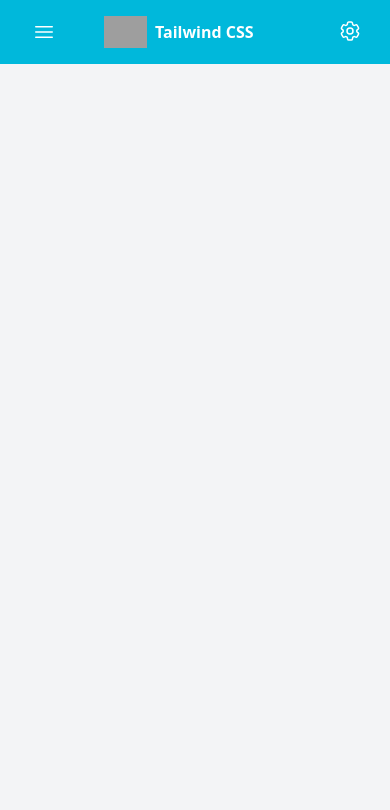
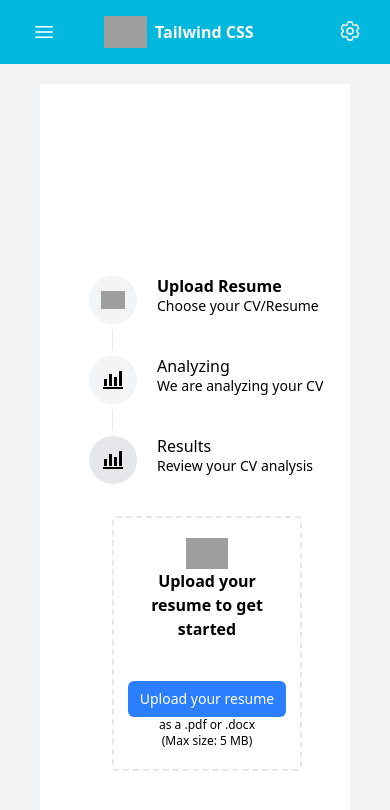
Before and after one commit to Asem-Mohamed-321/ITI-graduation-project, a React (Vite) app in the folder client side/: page /basic-scan in a window 390 px wide. Shown: the top 810 px of the page. Built offline with nearby package versions, Linux system fonts and the light colour scheme; grey boxes are pictures that could not be loaded.

Commit message:
adding uploading cv without job description and make questions page uses tests from api

```diff
--- a/client side/src/App.jsx
+++ b/client side/src/App.jsx
@@ -11,6 +11,7 @@ import Questions from "./assets/pages/Questions";
 import CVUpload from "./components/cvUpload";
 import ScorePage from "./components/scorePage";
 import { useState } from "react";
+import CVUploadWithNoDesc from "./assets/pages/UploadCvWithoutJopDescription";
 
 function App() {
   const location = useLocation();
@@ -32,6 +33,7 @@ function App() {
       <Route path="/score" element={<ScorePage />} />
       <Route path="upload-cv" element={<CVUpload passCvResults={setCvScore} />} />
       <Route path="/score" element={<ScorePage cvScore={cvScore} />} />
+      <Route path='basic-scan' element={<CVUploadWithNoDesc/>} />
     </Routes>
     {showFooter && <Footer />}
     {/* <div className="w-full mt-4">
--- /dev/null
+++ b/client side/src/assets/pages/UploadCvWithoutJopDescription.jsx
@@ -0,0 +1,204 @@
+import axios from "axios";
+import { useState, useRef } from "react";
+import { useNavigate } from "react-router-dom";
+
+export default function CVUploadWithNoDesc() {
+  const [step, setStep] = useState(1); // 1: Upload, 2: Loading, 3: Results
+  const [resumeFile, setResumeFile] = useState(null);
+  const [cvResults, setCvResults] = useState(null);
+  const navigate = useNavigate();
+  const fileInputRef = useRef(null);
+
+  const handleButtonClick = () => {
+    fileInputRef.current.click();
+  };
+
+  const handleFileChange = (event) => {
+    const file = event.target.files[0];
+    if (file && (file.type === "application/pdf" || file.name.endsWith(".docx"))) {
+      setResumeFile(file);
+      setStep(2);
+      handleUpload(file);
+    } else {
+      alert("Please upload a .pdf or .docx file only.");
+    }
+  };
+
+  const handleUpload = async (file) => {
+    setStep(2);
+    try {
+      const formData = new FormData();
+      formData.append("file", file);
+
+      const response = await axios.post(
+        "http://localhost:3000/cv/analyze",
+        formData,
+        {
+          headers: {
+            "Content-Type": "multipart/form-data",
+            Authorization: `Bearer ${localStorage.getItem("token")}`
+          }
+        }
+      );
+      console.log(response);
+
+      console.log("Analysis results:", response.data);
+      setCvResults(response.data);
+      setStep(3);
+    } catch (error) {
+      console.error("Error during analysis:", error);
+      alert("Failed to analyze the resume.");
+      setStep(1);
+    }
+  };
+
+  return (
+    <div className="my-5 mx-10 bg-white">
+      <div className="flex pr-12 pl-18 py-48 md:flex-row flex-col">
+        <div className="mr-12">
+          <ol className="relative text-gray-500 border-s border-gray-200 dark:border-gray-700 dark:text-gray-400 text-nowrap">
+            <li className="mb-10 ms-6">
+              <span
+                className={`absolute flex items-center justify-center w-12 h-12 ${
+                  step === 1 ? "bg-gray-100" : "bg-green-300"
+                } rounded-full -start-6 ring-6 ring-white`}
+              >
+                {step === 1 && <img src="images/file_open.svg" className="w-1/2" />}
+                {step > 1 && (
+                  <img
+                    src="images/check_small.svg"
+                    className="w-full cursor-pointer"
+                    onClick={() => setStep(1)}
+                  />
+                )}
+              </span>
+              <h3 className="font-bold leading-tight ml-5 text-black">Upload Resume</h3>
+              <p className="text-sm ml-5 text-black">Choose your CV/Resume</p>
+            </li>
+            <li className="mb-10 ms-6">
+              <span
+                className={`absolute flex items-center justify-center w-12 h-12 ${
+                  step <= 2 ? "bg-gray-100" : "bg-green-300"
+                } rounded-full -start-6 ring-6 ring-white`}
+              >
+                {step <= 2 && <img src="images/bar_chart.svg" className="w-1/2" />}
+                {step > 2 && (
+                  <img src="images/check_small.svg" className="w-full cursor-pointer" />
+                )}
+              </span>
+              <h3 className="font-medium leading-tight ml-5 text-black">Analyzing</h3>
+              <p className="text-sm ml-5 text-black">We are analyzing your CV</p>
+            </li>
+            <li className="mb-10 ms-6">
+              <span
+                className={`absolute flex items-center justify-center w-12 h-12 ${
+                  step === 3 ? "bg-gray-100" : "bg-gray-200"
+                } rounded-full -start-6 ring-6 ring-white`}
+              >
+                <img src="images/bar_chart.svg" className="w-1/2" />
+              </span>
+              <h3 className="font-medium leading-tight ml-5 text-black">Results</h3>
+              <p className="text-sm ml-5 text-black">Review your CV analysis</p>
+            </li>
+          </ol>
+        </div>
+
+        {step === 1 && (
+          <div className="border-dashed border-gray-200 border-2 w-full rounded-sm">
+            <div className="flex flex-col items-center justify-center h-full pt-5">
+              <div className="mb-10 sm:w-auto w-2/3 text-center">
+                <img src="images/cloud_upload.svg" className="w-1/3 m-auto" />
+                <p className="font-bold text-black w-full">
+                  Upload your resume to get started
+                </p>
+              </div>
+              <div className="mb-5 flex flex-col items-center justify-center text-center">
+                <button
+                  onClick={handleButtonClick}
+                  className="w-fit text-sm sm:text-base cursor-pointer bg-blue-500 text-white px-3 py-2 rounded-md hover:bg-blue-600 transition duration-300"
+                >
+                  Upload your resume
+                </button>
+                <input
+                  type="file"
+                  accept=".pdf,.docx"
+                  className="hidden"
+                  ref={fileInputRef}
+                  onChange={handleFileChange}
+                />
+                <p className="font-light text-xs sm:text-sm">
+                  as a .pdf or .docx <span className="block sm:inline">(Max size: 5 MB)</span>
+                </p>
+              </div>
+            </div>
+          </div>
+        )}
+
+        {step === 2 && (
+          <div className="w-full flex items-center justify-center">
+            <p className="font-bold">Analyzing your resume, please wait...</p>
+          </div>
+        )}
+
+        {step === 3 && (
+          <div className="w-full p-4 bg-white rounded shadow">
+            <h2 className="text-lg font-bold mb-2">CV Analysis Results</h2>
+            {cvResults && (
+              <>
+                <div className="mb-4">
+                  <h3 className="font-semibold">Missing Parts</h3>
+                  <p>{cvResults["missing parts"] || "None"}</p>
+                </div>
+                <div className="mb-4">
+                  <h3 className="font-semibold">Syntax Problems</h3>
+                  <ul className="list-disc list-inside">
+                    {cvResults["syntax problems"]?.map((problem, i) => (
+                      <li key={i}>{problem}</li>
+                    ))}
+                  </ul>
+                </div>
+                <div className="mb-4">
+                  <h3 className="font-semibold">Tests</h3>
+                  {cvResults.tests?.length > 0 && (
+                    <button
+                      onClick={() =>
+                        navigate("/questions", { state: { tests: cvResults.tests } })
+                      }
+                      className="bg-blue-600 text-white px-4 py-2 rounded mb-4"
+                    >
+                      Start Test
+                    </button>
+                  )}
+                  {cvResults.tests?.map((testObj, i) => (
+                    <div key={i} className="mb-2 p-2 border rounded">
+                      {Object.entries(testObj).map(([topic, questions]) => (
+                        <div key={topic}>
+                          <h4 className="font-semibold">{topic}</h4>
+                          {questions.map((q, j) => (
+                            <div key={j} className="mb-2">
+                              <p>
+                                <strong>Q:</strong> {q.content}
+                              </p>
+                              <ul className="list-disc list-inside">
+                                {q.choices.map((choice, k) => (
+                                  <li key={k}>{choice}</li>
+                                ))}
+                              </ul>
+                              <p>
+                                <strong>Answer:</strong> {q["correct answer"]}
+                              </p>
+                            </div>
+                          ))}
+                        </div>
+                      ))}
+                    </div>
+                  ))}
+                </div>
+              </>
+            )}
+          </div>
+        )}
+      </div>
+    </div>
+  );
+}
```
Also changed, not shown: client side/src/assets/pages/Questions.jsx (+35 -39 lines), client side/src/assets/pages/VideoPage.jsx (line endings or trailing spaces), 1 other file (tests, documents, lock files or other folders).
